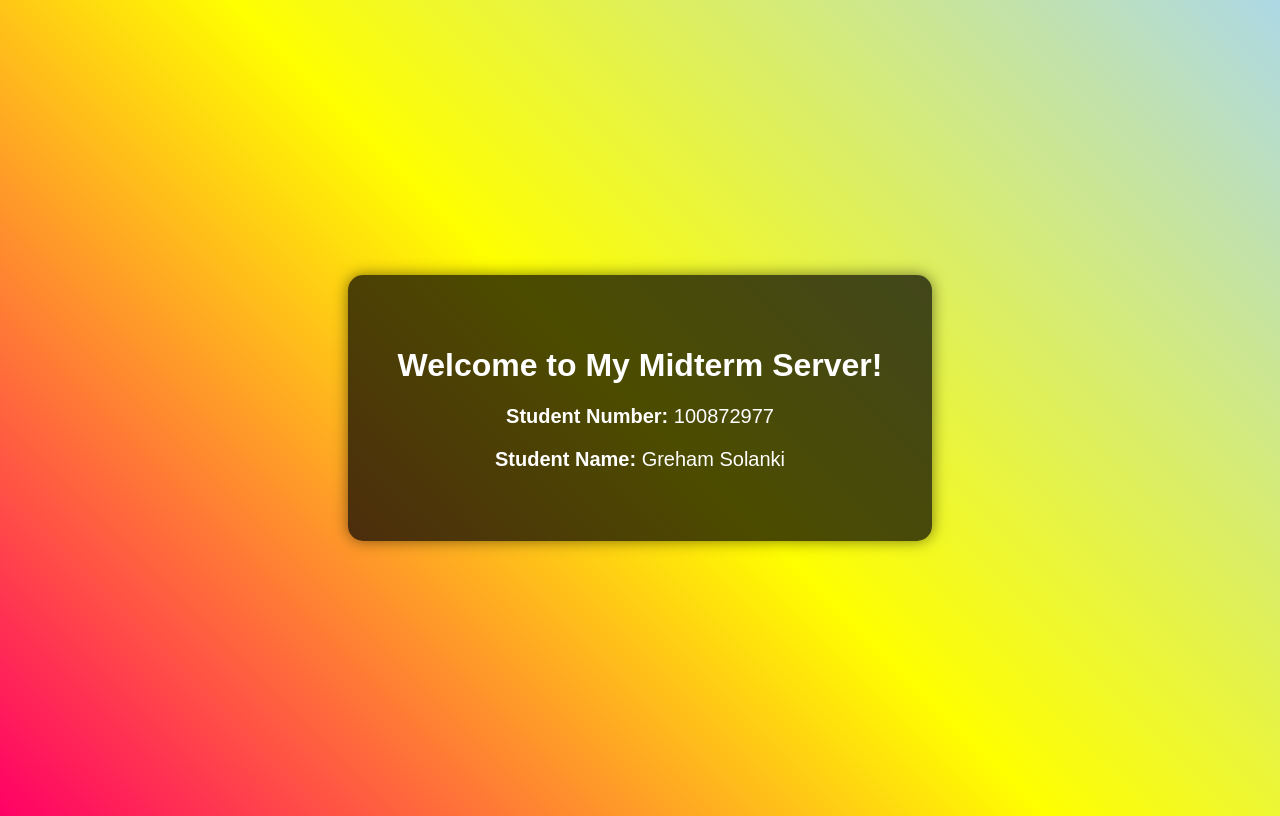
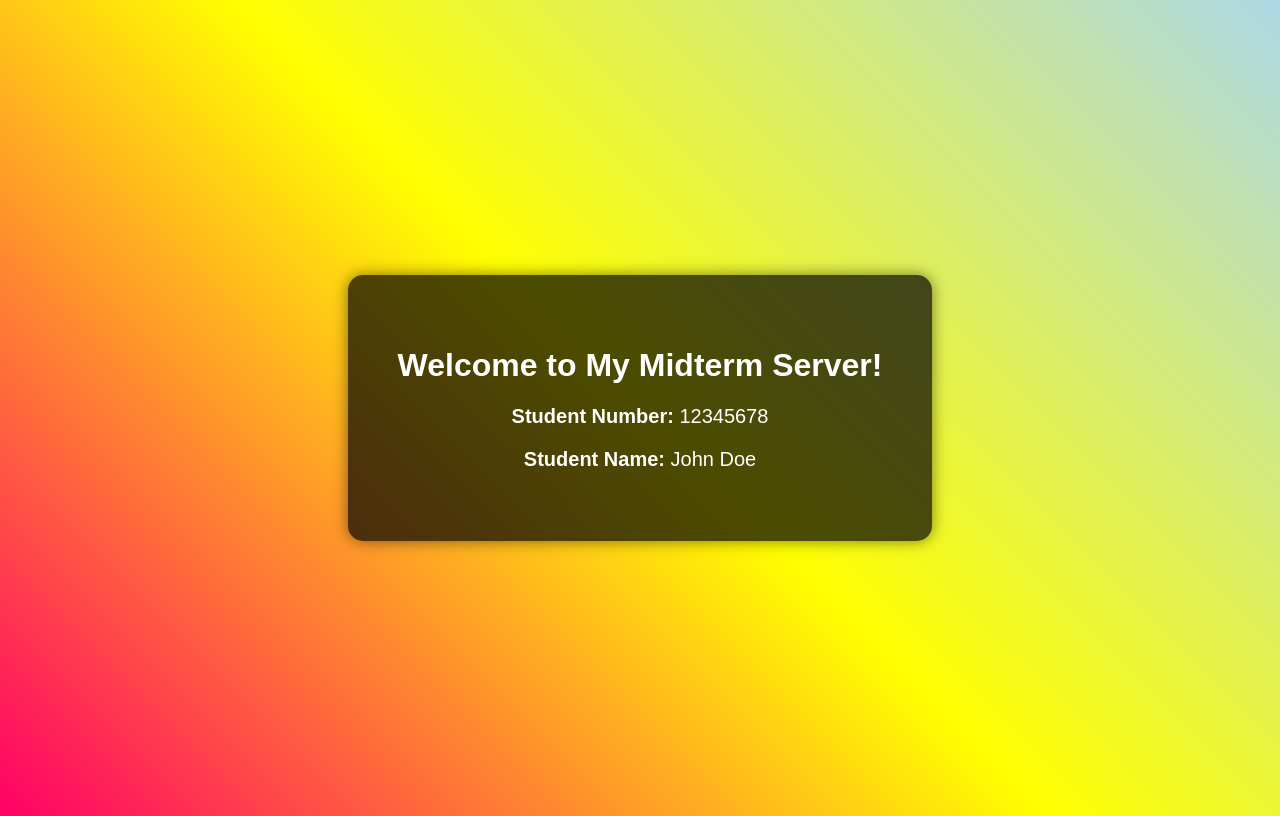
Before and after one commit to Greham07/MidtermServer, a plain HTML site: page index.html in a window 1280 px wide. Drawn offline with Linux system fonts and the light colour scheme.

Commit message:
Update index.html

```diff
--- a/index.html
+++ b/index.html
@@ -31,8 +31,8 @@
 <body>
     <div class="container">
         <h1>Welcome to My Midterm Server!</h1>
-        <p><strong>Student Number:</strong> 100872977</p>
-        <p><strong>Student Name:</strong> Greham Solanki</p>
+         <p><strong>Student Number:</strong> 12345678</p>
+        <p><strong>Student Name:</strong> John Doe</p>
     </div>
 </body>
 </html>
```
